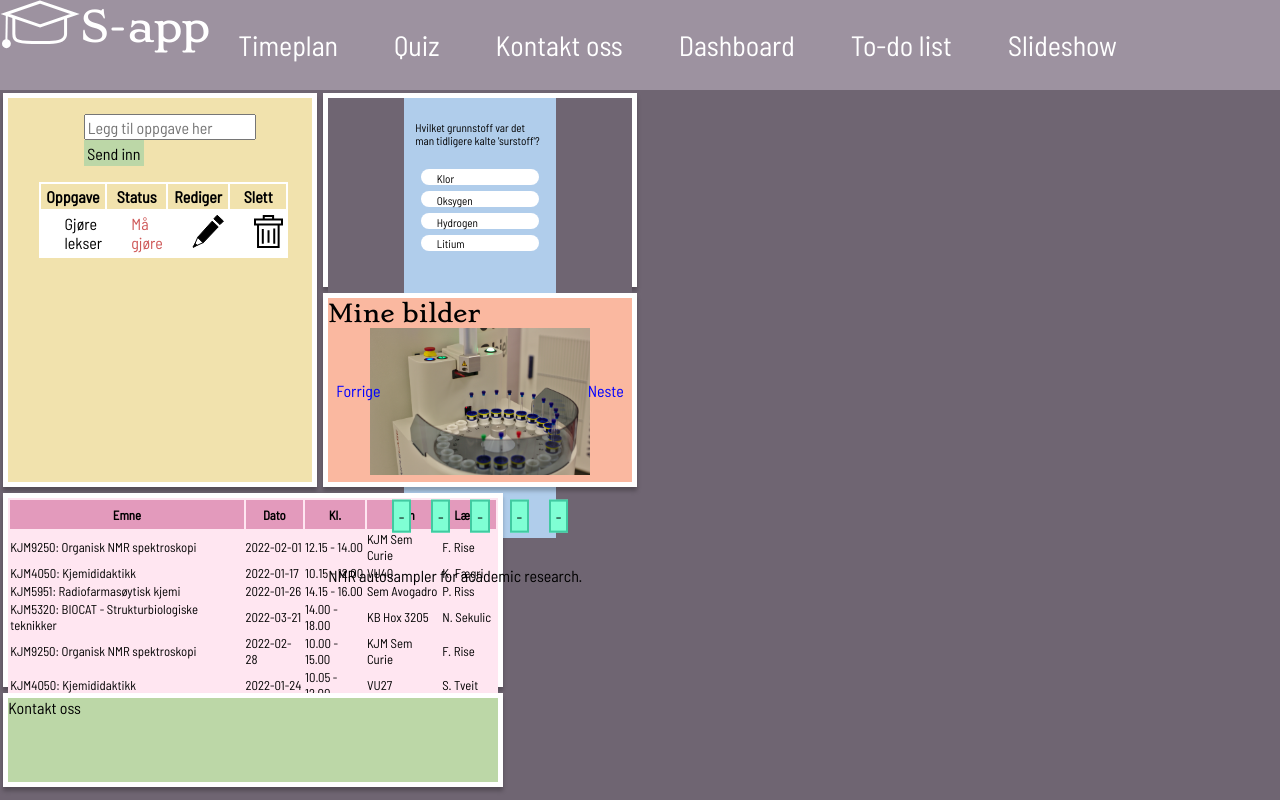
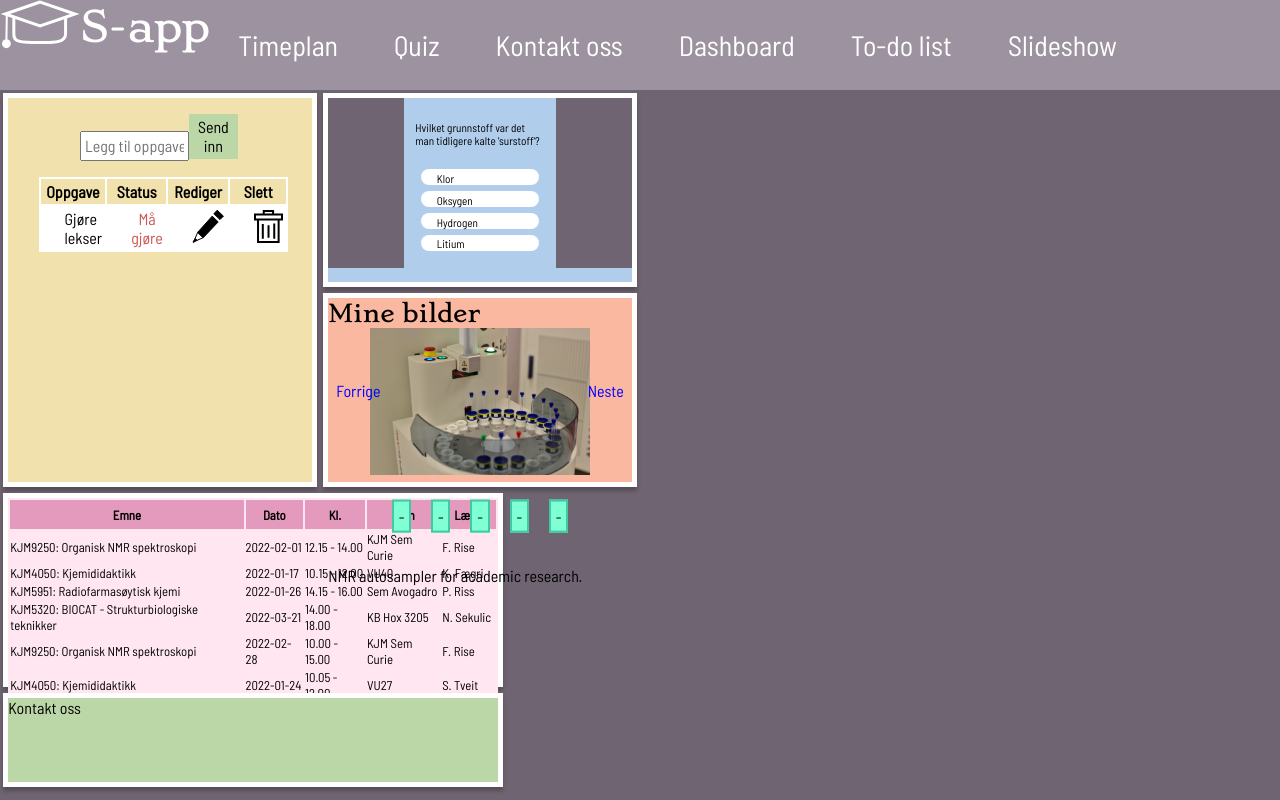
Before and after one commit to reiv003/Tema_4, a Vue app: page / in a window 1280 px wide. Shown: the top 800 px of the page. Built offline with nearby package versions, Linux system fonts and the light colour scheme.

Commit message:
Styled quiz and todo. Added trash and edit svg to images

```diff
--- a/src/components/QuizApp.vue
+++ b/src/components/QuizApp.vue
@@ -83,7 +83,7 @@ export default {
       selectedAlternative: "",
       correctScores: 0,
       wrongScores: 0,
-      count: 5,
+      count: 8,
       questions: [
         {
           question:
@@ -113,29 +113,46 @@ export default {
             a: "Vladimir Periodnikov",
             b: "Dmitrij Mendelejev",
             c: "Sergei Pushkin ",
-            d: "Alexander Stolypin",
           },
           correctAlternative: "b",
         },
         {
-          question: "Hva er det vanligste grunnstoffet i universet?",
+          question: "Hvilket grunnstoff har kjemisk symbol W?",
           alternatives: {
-            a: "Oksygen",
-            b: "Neon",
-            c: "Hydrogen",
-            d: "Natrium",
+            a: "Walteruim",
+            b: "Wallium",
+            c: "Wolfram",
+            d: "Willsonium",
           },
           correctAlternative: "c",
         },
         {
-          question: "Hva er det vanligste grunnstoffet i universet?",
+          question: "Hva kalles de vertikale kolonnene i periodesystemet?",
           alternatives: {
-            a: "Oksygen",
-            b: "Neon",
-            c: "Hydrogen",
-            d: "Natrium",
+            a: "Grupper",
+            b: "Kolonner",
+          },
+          correctAlternative: "a",
+        },
+        {
+          question: "Hva er det kjemiske symbolet for Kalsium?",
+          alternatives: {
+            a: "C",
+            b: "Ka",
+            c: "Ca",
+            d: "Cs",
           },
           correctAlternative: "c",
+        },
+        {
+          question: "Hvilken gass dannes dersom du blander eddik og natron??",
+          alternatives: {
+            a: "Karbondioksid",
+            b: "Neon",
+            c: "Wolfram",
+            d: "Gull",
+          },
+          correctAlternative: "a",
         },
       ],
     };
@@ -192,7 +209,6 @@ export default {
   display: flex;
   justify-content: center;
   width: 50%;
-  height: 55vh;
   padding: 1em;
   background: var(--component-blue);
 }
--- a/src/components/TodoList.vue
+++ b/src/components/TodoList.vue
@@ -1,6 +1,6 @@
 <template>
-  <div class="todo-box">
-    <div class="todo-box__header">
+  <div class="todo">
+    <div class="todo__header">
       <input
         v-model="task"
         class="header__input"
@@ -9,22 +9,23 @@
       />
       <button @click="submitTask" class="header__submit">Send inn</button>
     </div>
-    <table class="todo-box__table">
+    <table class="todo__table">
       <thead>
-        <th class="todo-box__table-th table__task">Oppgave</th>
-        <th class="todo-box__table-th table__status">Status</th>
-        <th class="todo-box__table-th table__svg">Rediger</th>
-        <th class="todo-box__table-th table__svg">Slett</th>
+        <th class="todo__table-th table__task">Oppgave</th>
+        <th class="todo__table-th table__status">Status</th>
+        <th class="todo__table-th table__svg">Rediger</th>
+        <th class="todo__table-th table__svg">Slett</th>
       </thead>
+
       <tbody>
         <tr v-for="(task, index) in tasks" :key="index">
-          <td class="todo-box__table-td">
+          <td class="todo__table-td">
             <span :class="{ finished: task.status === 'Ferdig' }">{{
               task.name
             }}</span>
           </td>
-          <td class="todo-box__table-td">
-            <span
+          <td class="todo__table-td">
+            <button
               @click="changeStatus(index)"
               class="table-body__status"
               :class="{
@@ -32,65 +33,23 @@
                 yellow: task.status === 'Holder på',
                 green: task.status === 'Ferdig',
               }"
-              >{{ task.status }}</span
             >
+              {{ task.status }}
+            </button>
           </td>
-          <td class="todo-box__table-td">
-            <div @click="editTask(index)">
-              <span class="table-body__edit-svg"
-                ><svg
-                  width="33"
-                  height="35"
-                  viewBox="0 0 33 35"
-                  fill="none"
-                  xmlns="http://www.w3.org/2000/svg"
-                >
-                  <path
-                    d="M5.77983 23.2584L3.10522 29.4099L4.97745 31.4159L11.2628 28.6076"
-                    stroke="black"
-                  />
-                  <path
-                    d="M27.9763 10.6037L21.8731 4.81722L25.1869 1.23078L31.4227 7.14025L27.9763 10.6037Z"
-                    fill="black"
-                    stroke="black"
-                  />
-                  <path
-                    d="M11.0896 28.85L5.60287 23.3971L20.166 7.18634L26.1887 12.881L11.0896 28.85Z"
-                    fill="black"
-                    stroke="black"
-                  />
-                  <path
-                    d="M1 32.9949L3.10517 29.4424L4.9472 31.416L1.26315 33.3896L1 32.9949Z"
-                    fill="black"
-                    stroke="black"
-                  />
-                </svg>
+          <td class="todo__table-td">
+            <button @click="editTask(index)">
+              <span class="table-body__edit-svg">
+                <img src="/images/edit.svg" alt="" />
               </span>
-            </div>
+            </button>
           </td>
-          <td class="todo-box__table-td">
-            <div @click="deleteTask(index)">
-              <span class="table-delete-svg"
-                ><svg
-                  width="29"
-                  height="34"
-                  viewBox="0 0 29 34"
-                  fill="none"
-                  xmlns="http://www.w3.org/2000/svg"
-                >
-                  <path
-                    d="M9.75659 4.36948V1H19.0972V4.36948M4.03784 9.4237V32.0911H24.6253V9.11738M8.80347 14.0184V28.8748M14.5222 15.2437V27.6495M20.241 13.559V28.8748"
-                    stroke="black"
-                    stroke-width="2"
-                  />
-                  <path
-                    d="M28 4.55792H1V9.41561H28V4.55792Z"
-                    stroke="black"
-                    stroke-width="2"
-                  />
-                </svg>
-              </span>
-            </div>
+          <td class="todo__table-td">
+            <button @click="deleteTask(index)">
+              <span class="table-delete-svg">
+                <img src="/images/trash.svg" alt=""
+              /></span>
+            </button>
           </td>
         </tr>
       </tbody>
@@ -116,10 +75,6 @@ export default {
   },
 
   methods: {
-    /* If the submit button has been clicked, but a task has not been written return nothing.
-       If the edit button has been clicked, a task with a name (the task) and the status 'må gjøre' will be pushed.
-       The task name will be placed in to the input, add or take away letters, then when the sumbit button is clicked the new uptated task will be pushed.
-    */
     /* Hvis submit knappen blir trykket, men det er ikke skrevt noe tekst return ingenting
        Hvis edit knappen ikke har blitt trykket pushes en task med et navn og status 'må gjøre'
        Navnet til editedTask blir putta inn i input, og redigert på og pusha som en oppdatert task
@@ -169,54 +124,54 @@ export default {
 </script>
 
 <style>
-.todo-box {
+.todo {
   display: flex;
   flex-direction: column;
-  width: 80vw;
-  height: 20vw;
-  margin-bottom: 23vw;
+  width: 80%;
   margin-left: 10%;
 }
 
-.todo-box__header {
+.todo__header {
   margin-bottom: 1em;
   margin-top: 1em;
-  margin-left: 30%;
 }
 
 .header__input {
-  padding: 0.1em;
+  padding: 0.2em;
+  width: 45%;
+  margin-left: 17%;
 }
 
 .header__submit {
   background: var(--component-green);
   padding: 0.2em;
+  width: 20%;
 }
 
-.todo-box__table-th {
+.todo__table-th {
   padding: 0.2em;
   background: var(--component-yellow);
 }
 
-.todo-box__table-td {
+.todo__table-td {
   padding: 0.2em;
   padding-left: 1.5em;
 }
 
-.todo-box__table {
+.todo__table {
   background: white;
 }
 
 .table__task {
-  width: 30vw;
+  width: 20%;
 }
 
 .table__status {
-  width: 15vw;
+  width: 20%;
 }
 
 .table__svg {
-  width: 8vw;
+  width: 8%;
 }
 
 /* :class */
```
Also changed, not shown: public/images/edit.svg (added), public/images/trash.svg (added).
